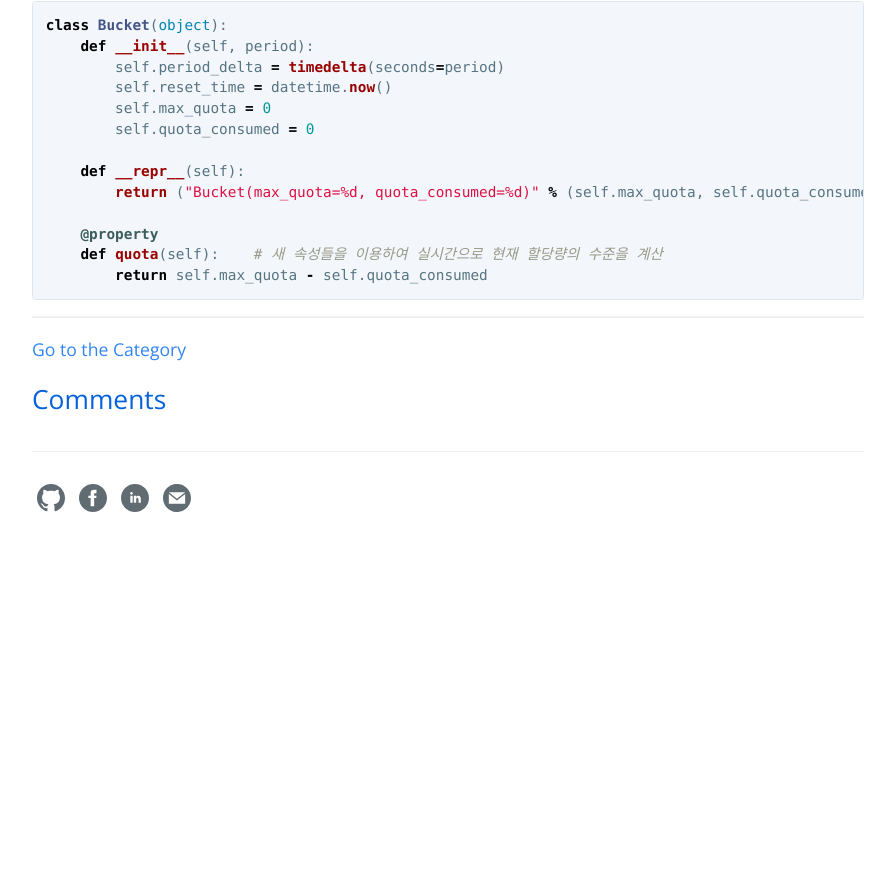
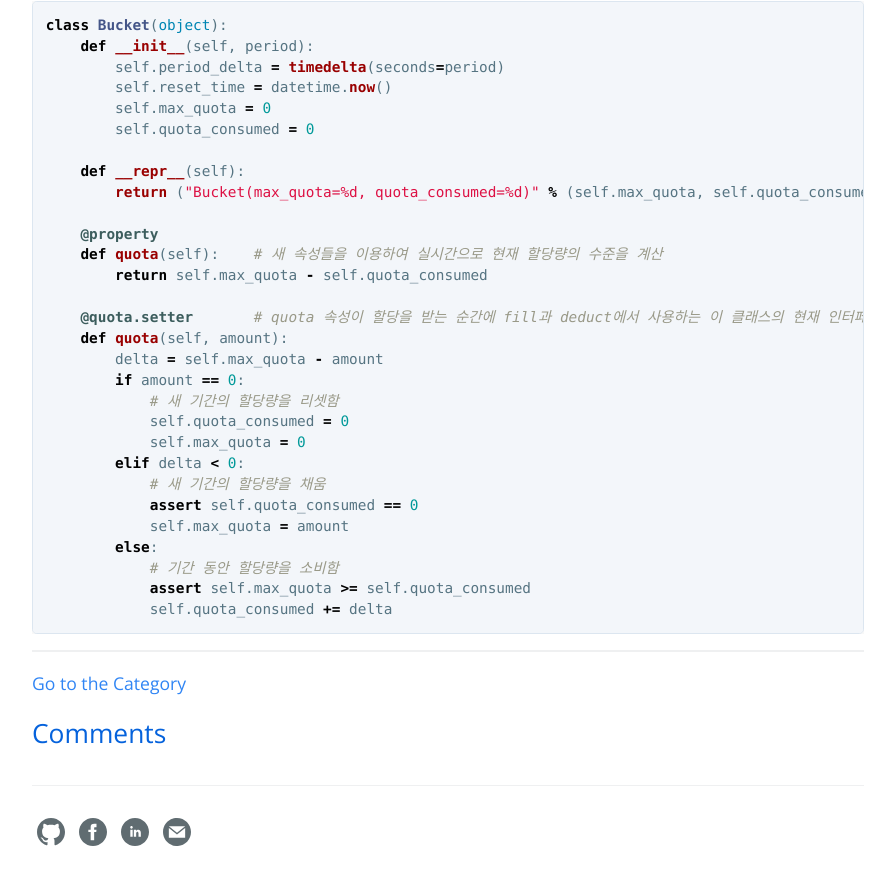
Before and after one commit to hcnoh/hcnoh.github.io, a Jekyll site: the page built from _posts/2018-10-09-effective-python-way30.md, in a window 1280 px wide and 900 px high, scrolled down 2501 px. Shown: the top 885 px of the window, without its empty margins (192-1087 px from the left). Built offline with Jekyll 4.4.1, drawn with Linux system fonts in a browser that asks for light colours; comment, search, counter and statistics services are not loaded; before the commit the page ends 3067 px from its top, so only the background shows below that.

Commit message:
Update 2018-10-09-effective-python-way30.md

````diff
--- a/_posts/2018-10-09-effective-python-way30.md
+++ b/_posts/2018-10-09-effective-python-way30.md
@@ -115,4 +115,20 @@ class Bucket(object):
     @property
     def quota(self):    # 새 속성들을 이용하여 실시간으로 현재 할당량의 수준을 계산
         return self.max_quota - self.quota_consumed
+
+    @quota.setter       # quota 속성이 할당을 받는 순간에 fill과 deduct에서 사용하는 이 클래스의 현재 인터페이스와 일치하는 특별한 동작을 하게 만듦
+    def quota(self, amount):
+        delta = self.max_quota - amount
+        if amount == 0:
+            # 새 기간의 할당량을 리셋함
+            self.quota_consumed = 0
+            self.max_quota = 0
+        elif delta < 0:
+            # 새 기간의 할당량을 채움
+            assert self.quota_consumed == 0
+            self.max_quota = amount
+        else:
+            # 기간 동안 할당량을 소비함
+            assert self.max_quota >= self.quota_consumed
+            self.quota_consumed += delta
 ```
````
